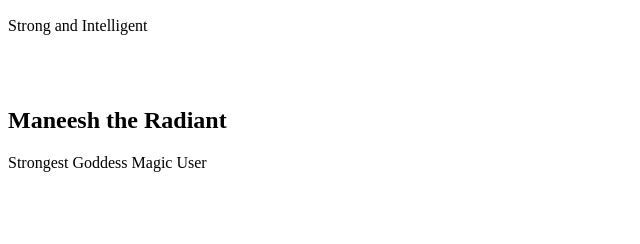
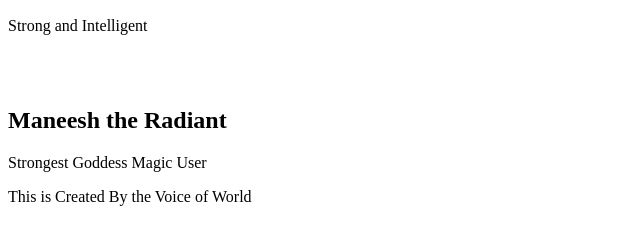
Before and after one commit to Maneesh-20dvl/student-project1, a plain HTML site: page Index.html in a window 1280 px wide. Shown: the part 110-354 px from the top of the page, without its empty margins (0-640 px from the left). Drawn offline with Linux system fonts and the light colour scheme.

Commit message:
Update Index.html

```diff
--- a/Index.html
+++ b/Index.html
@@ -10,5 +10,6 @@
     <br><br>
     <h2> Maneesh the Radiant</h2>
     <p>  Strongest Goddess Magic User</p>
+<p> This is Created By the Voice of World </p>
   </body>
 </html>
```
